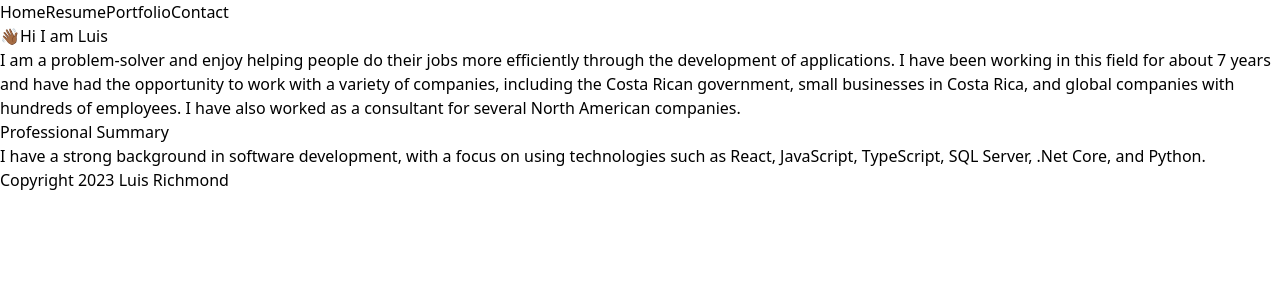
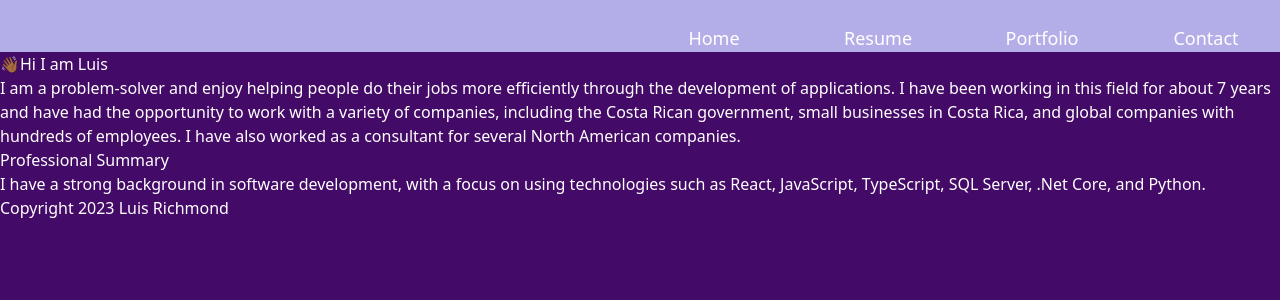
Before and after one commit to lalrg/site-v2, a Next.js app in the folder site-nextjs/: page / in a window 1280 px wide. Shown: the top 300 px of the page. Built offline with nearby package versions, Linux system fonts and the light colour scheme.

Commit message:
test colors

```diff
--- a/site-nextjs/components/shared/layout/header.tsx
+++ /dev/null
@@ -1,13 +0,0 @@
-import Link from 'next/link'
-
-export default function Header () {
-  return (
-    <header>
-      <nav>
-        <Link href="/">Home</Link>
-        <Link href="/resume">Resume</Link>
-        <Link href="/portfolio">Portfolio</Link>
-        <Link href="/contact">Contact</Link>
-      </nav>
-    </header>)
-}
--- /dev/null
+++ b/site-nextjs/components/shared/layout/header/header.module.css
@@ -0,0 +1,5 @@
+.nav {
+  right: 0;
+  margin-left: 50vw;
+  top: 0;
+}
--- /dev/null
+++ b/site-nextjs/components/shared/layout/header/index.tsx
@@ -0,0 +1,19 @@
+import Link from 'next/link'
+import styles from './header.module.css'
+
+const HeaderLink = (href: string, text: string) => {
+  return <Link href={href} className='text-center text-lg'>{text}</Link>
+}
+
+export default function Header() {
+  return (
+    <header className='w-full bg-[#B4AEE8]'> &nbsp;
+      <nav className={`grid grid-cols-4 items-center justify-center gap-4 ${styles.nav}`}>
+        {HeaderLink("/", "Home")}
+        {HeaderLink("/resume", "Resume")}
+        {HeaderLink("/portfolio", "Portfolio")}
+        {HeaderLink("/contact", "Contact")}
+      </nav>
+    </header>
+  )
+}
--- a/site-nextjs/styles/global.css
+++ b/site-nextjs/styles/global.css
@@ -1,3 +1,8 @@
 @tailwind base;
 @tailwind components;
 @tailwind utilities;
+
+body {
+  color: white;
+  background-color: #440A67;
+}
```
Also changed, not shown: 2 other files (tests, documents, lock files or other folders).
